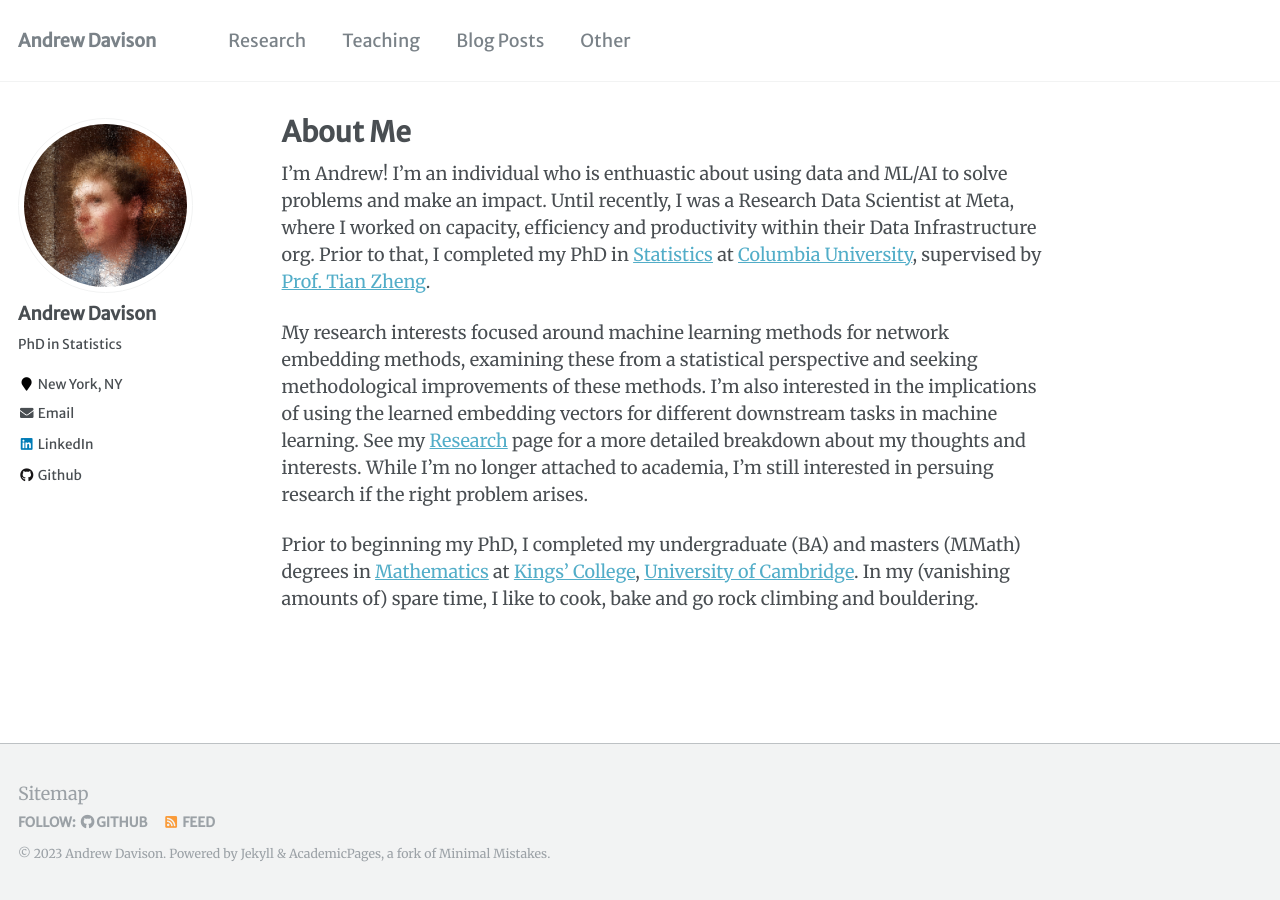
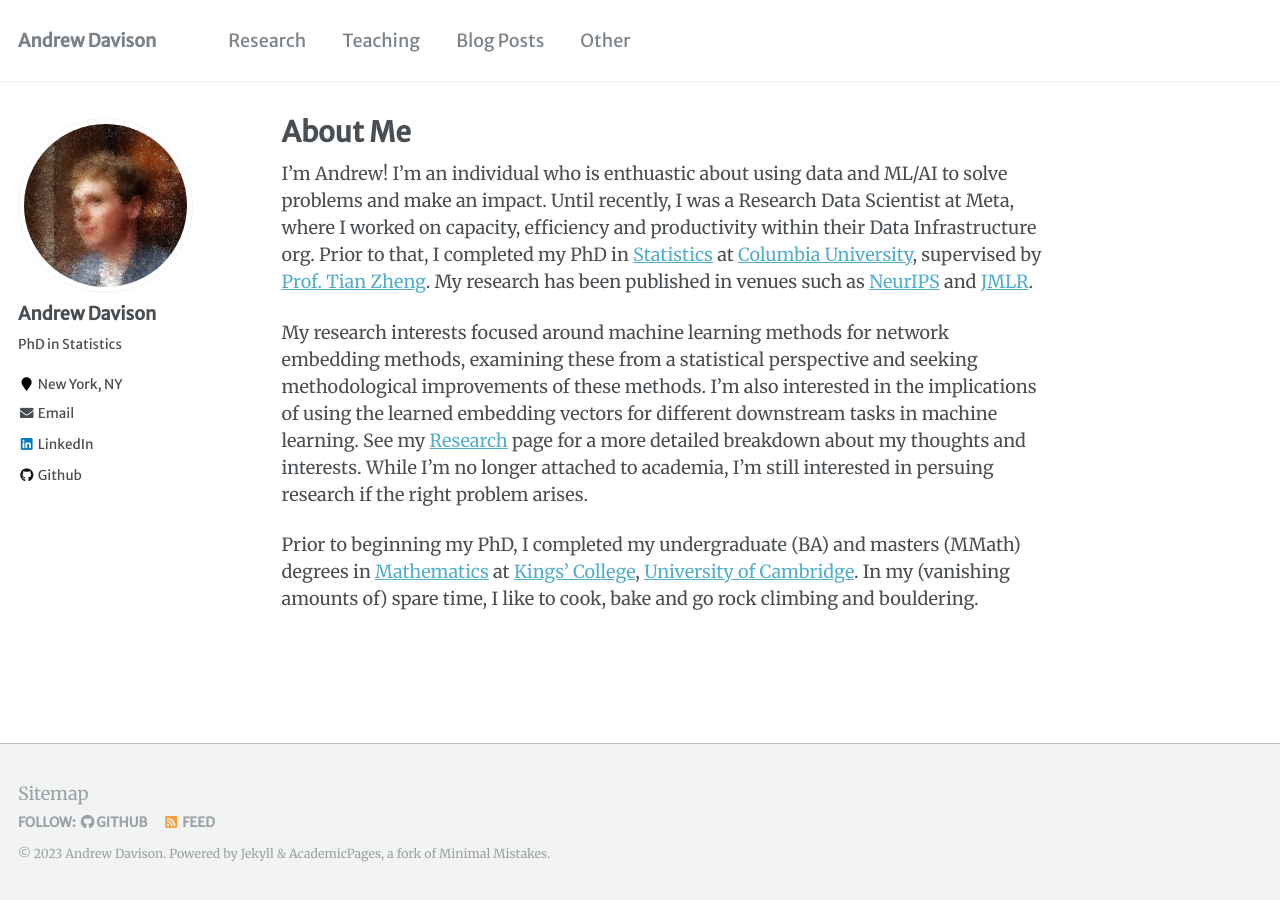
Before and after one commit to aday651/aday651.github.io, a Jekyll site: the page built from _pages/about.md, in a window 1280 px wide. Built offline with Jekyll 4.4.1, drawn with Linux system fonts in a browser that asks for light colours.

Commit message:
Update about.md

```diff
--- a/_pages/about.md
+++ b/_pages/about.md
@@ -8,7 +8,7 @@ redirect_from:
   - /about.html
 ---
 
-I'm Andrew! I'm an individual who is enthuastic about using data and ML/AI to solve problems and make an impact. Until recently, I was a Research Data Scientist at Meta, where I worked on capacity, efficiency and productivity within their Data Infrastructure org. Prior to that, I completed my PhD in [Statistics](http://stat.columbia.edu/) at [Columbia University](https://www.columbia.edu/), supervised by [Prof. Tian Zheng](http://www.stat.columbia.edu/~tzheng/).
+I'm Andrew! I'm an individual who is enthuastic about using data and ML/AI to solve problems and make an impact. Until recently, I was a Research Data Scientist at Meta, where I worked on capacity, efficiency and productivity within their Data Infrastructure org. Prior to that, I completed my PhD in [Statistics](http://stat.columbia.edu/) at [Columbia University](https://www.columbia.edu/), supervised by [Prof. Tian Zheng](http://www.stat.columbia.edu/~tzheng/). My research has been published in venues such as [NeurIPS](https://nips.cc/) and [JMLR](https://www.jmlr.org/).
 
 My research interests focused around machine learning methods for network embedding methods, examining these from a statistical perspective and seeking methodological improvements of these methods. I'm also interested in the implications of using the learned embedding vectors for different downstream tasks in machine learning. See my [Research](https://aday651.github.io/research/) page for a more detailed breakdown about my thoughts and interests. While I'm no longer attached to academia, I'm still interested in persuing research if the right problem arises.
 
```
